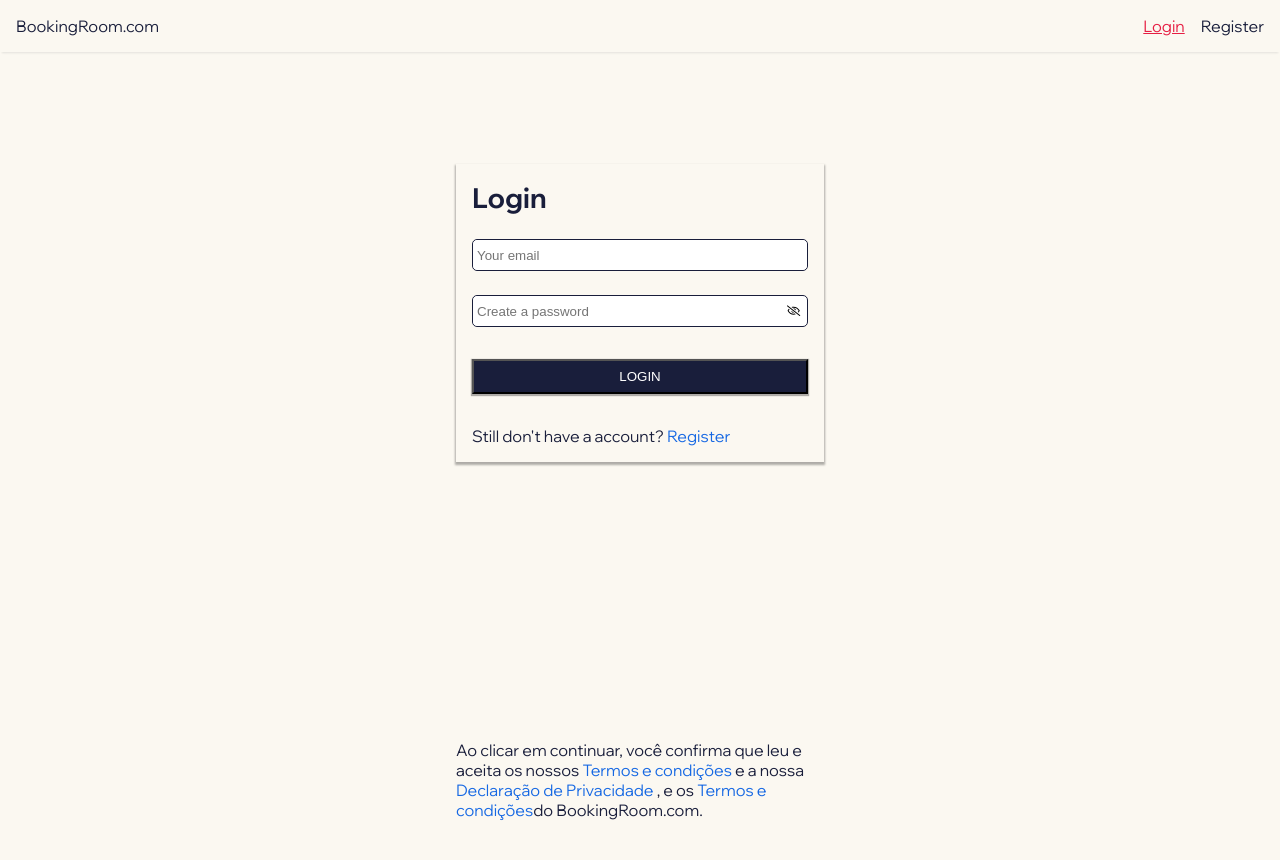
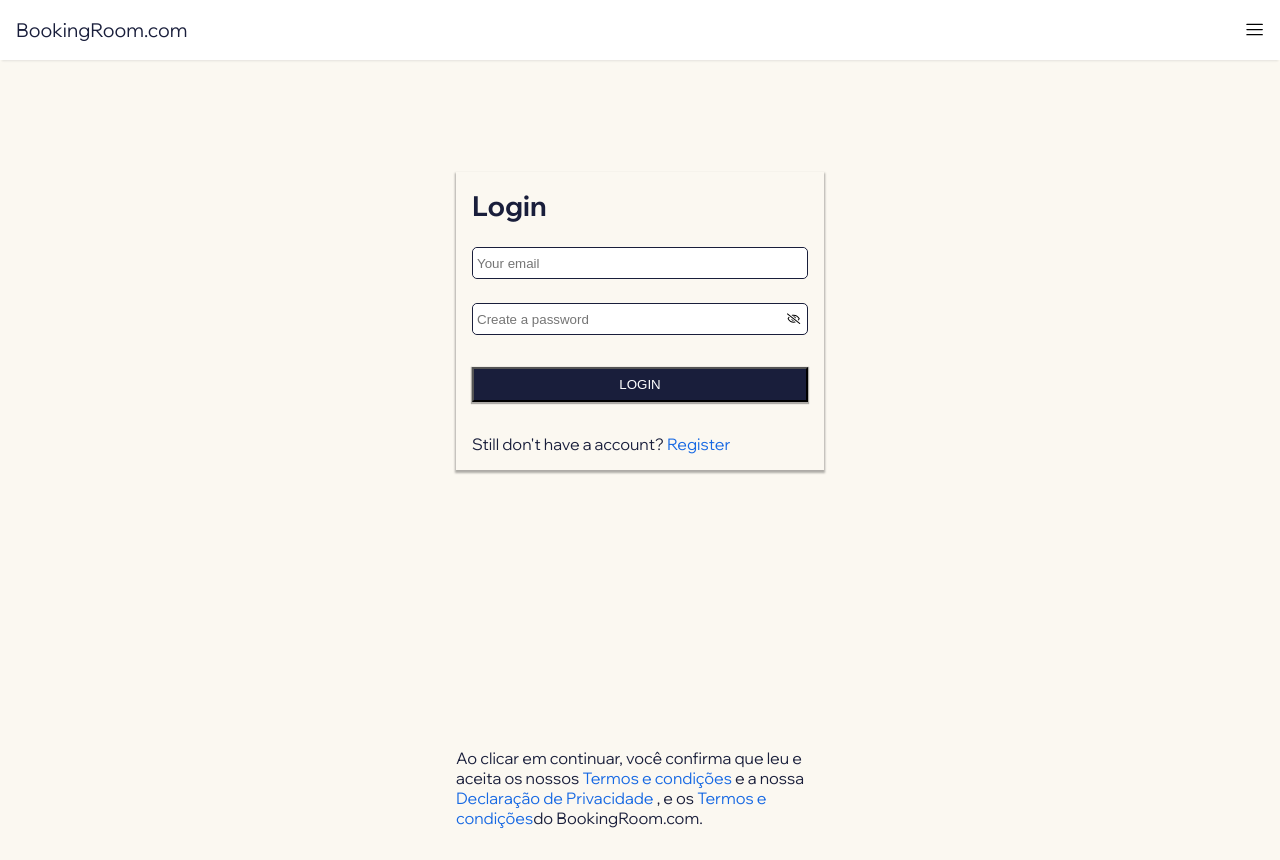
Before and after one commit to jessicasantosb/booking-room, a React (Vite) app: page /login in a window 1280 px wide. Built offline with nearby package versions, Linux system fonts and the light colour scheme.

Commit message:
feat: insert user data on Header component

```diff
--- a/src/components/Header/index.jsx
+++ b/src/components/Header/index.jsx
@@ -1,7 +1,14 @@
+import { useContext, useState } from 'react';
+import { IoIosLogOut, IoMdArrowDropdown } from 'react-icons/io';
+import { RxHamburgerMenu } from 'react-icons/rx';
 import { Link, NavLink } from 'react-router-dom';
+import { UserContext } from '../../contexts/UserContext';
 import './index.scss';
 
 export default function Header() {
+  const [dropdown, setDropdown] = useState(false);
+  const { userLogout, user } = useContext(UserContext);
+
   const activeLink = {
     color: '#e61e43',
     textDecoration: 'underline',
@@ -15,14 +22,54 @@ export default function Header() {
         BookingRoom.com
       </Link>
 
-      <nav className='header__nav'>
-        <NavLink to={'/login'} className='header__link' style={handleLinkStyle}>
-          Login
-        </NavLink>
-        <NavLink to={'/register'} className='header__link' style={handleLinkStyle}>
-          Register
-        </NavLink>
-      </nav>
+      <button className='header__menu' onClick={() => setDropdown(!dropdown)}>
+        {user ? (
+          <>
+            {user.name}
+            <IoMdArrowDropdown />
+          </>
+        ) : (
+          <RxHamburgerMenu />
+        )}
+      </button>
+
+      <div
+        className={`header__dropdown ${
+          !dropdown && 'header__dropdown--hidden'
+        }`}
+      >
+        {user ? (
+          <>
+            <NavLink
+              to={'/bookings'}
+              className='header__link'
+              style={handleLinkStyle}
+            >
+              Bookings
+            </NavLink>
+            <button onClick={() => userLogout()} className='header__logout'>
+              Logout <IoIosLogOut />
+            </button>
+          </>
+        ) : (
+          <>
+            <NavLink
+              to={'/login'}
+              className='header__link'
+              style={handleLinkStyle}
+            >
+              Login
+            </NavLink>
+            <NavLink
+              to={'/register'}
+              className='header__link'
+              style={handleLinkStyle}
+            >
+              Register
+            </NavLink>
+          </>
+        )}
+      </div>
     </header>
   );
 }
--- a/src/components/Header/index.scss
+++ b/src/components/Header/index.scss
@@ -1,14 +1,65 @@
+@use '../../styles/colors.scss'as colors;
+@use '../../styles/fonts.scss'as fonts;
+
 .header {
-  padding-block: 1rem;
-  background-color: var(--color-shade50);
+  height: 60px;
+  background-color: colors.$color-shade50;
   box-shadow: 0 3px 2px -2px rgba(160, 159, 159, 0.274);
-  font-size: var(--font-size-base);
+  font-size: fonts.$base;
   display: flex;
   align-items: center;
   justify-content: space-between;
 
-  &__nav {
+  &__menu {
+    font-size: fonts.$base;
+    background-color: transparent;
+    border: 0;
     display: flex;
-    gap: 1rem;
+    align-items: center;
+    gap: 0.25rem;
+    cursor: pointer;
   }
+
+  &__dropdown {
+    position: absolute;
+    top: 60px;
+    right: 0;
+    padding-block: 2rem;
+    padding-inline: 1rem;
+    display: flex;
+    flex-direction: column;
+    align-items: end;
+    justify-content: center;
+    gap: 0.75rem;
+    background-color: colors.$color-shade50;
+    box-shadow: 0 3px 2px -2px rgba(160, 159, 159, 0.274);
+    border-bottom-left-radius: 5px;
+
+    &--hidden {
+      display: none;
+    }
+  }
+
+  &__link {
+    &:hover {
+      color: colors.$color-accent-container;
+      text-decoration: underline;
+    }
+  }
+
+  &__logout {
+    background-color: transparent;
+    border: 0;
+    font-size: fonts.$base;
+    display: flex;
+    align-items: center;
+    gap: 0.25rem;
+    cursor: pointer;
+
+    &:hover {
+      color: colors.$color-accent-container;
+      text-decoration: underline;
+    }
+  }
+
 }
```
